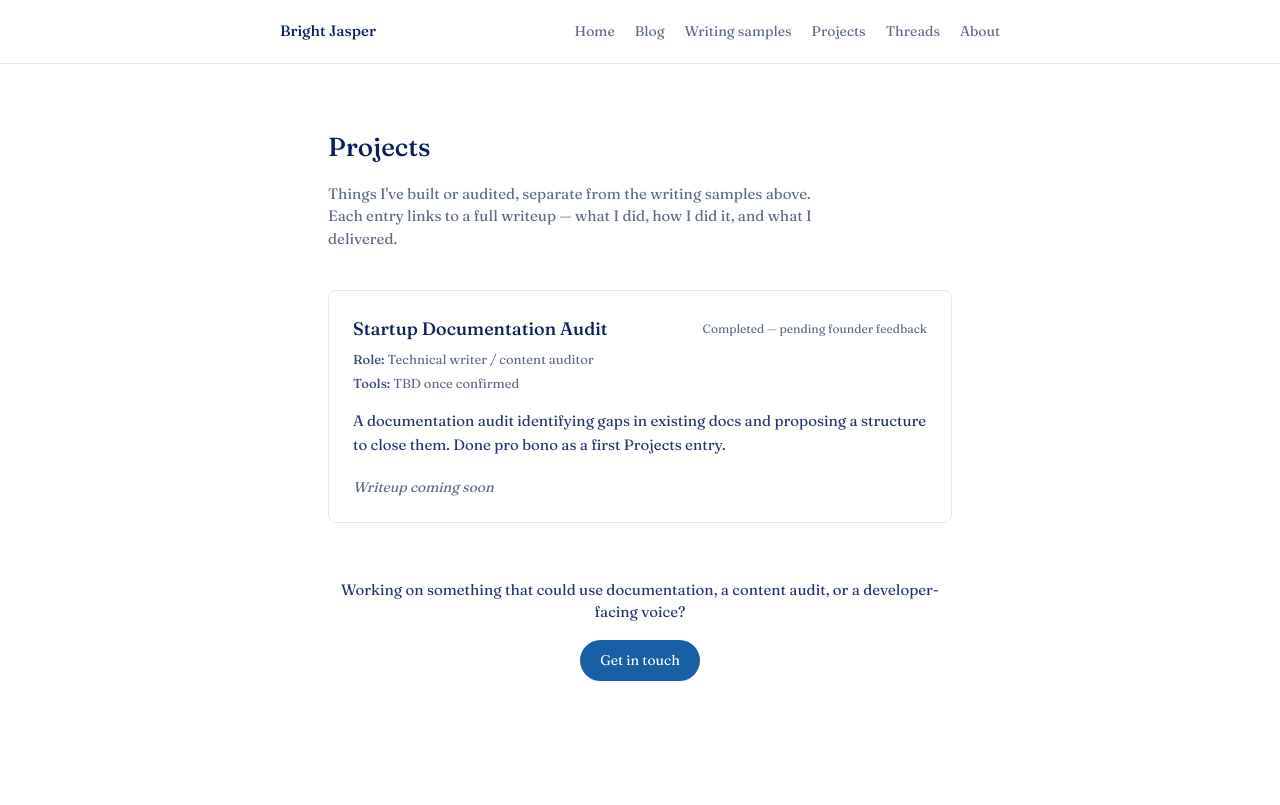
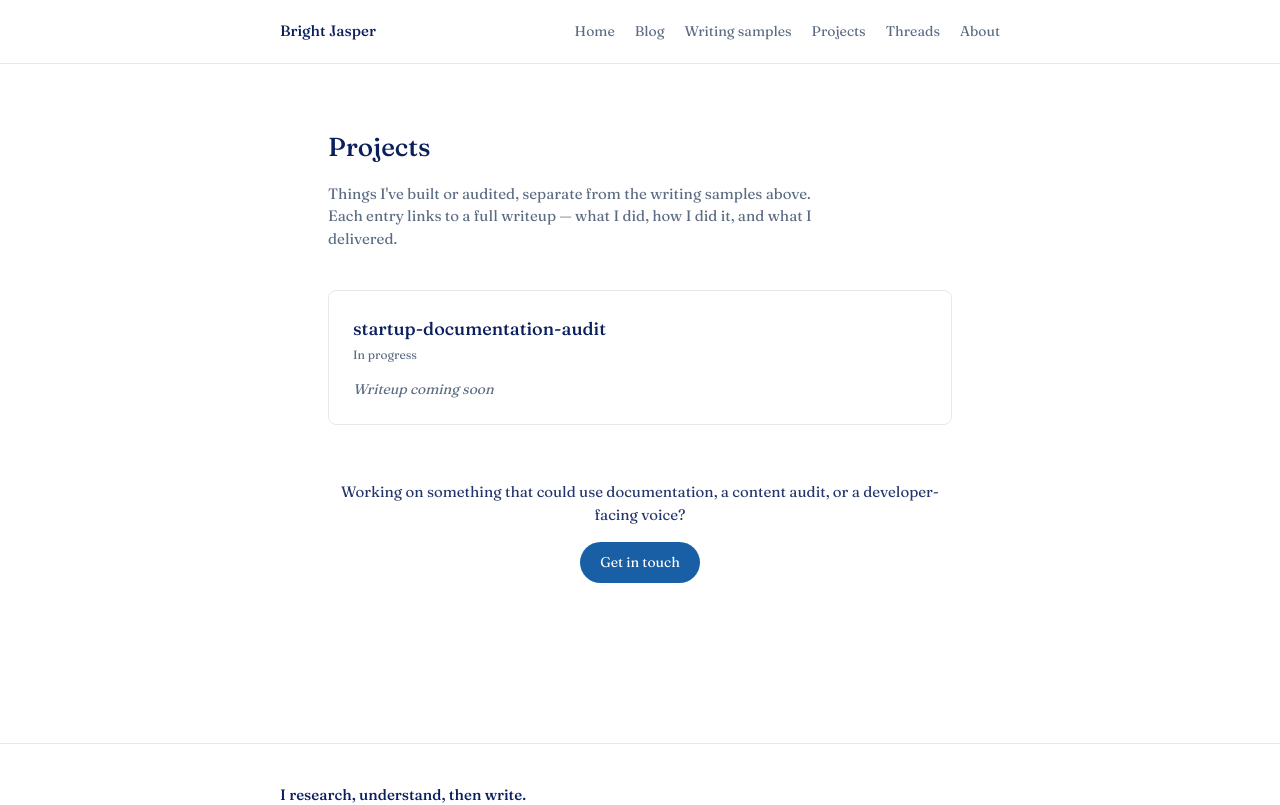
Before and after one commit to Aura-pix/bright-jasper, a Next.js app: page /projects in a window 1280 px wide. Shown: the top 805 px of the page. Built offline with nearby package versions, Linux system fonts and the light colour scheme.

Commit message:
Refactor ProjectsPage component structure
Refactor ProjectsPage to use getAllProjects function and update project properties.

```diff
--- a/app/projects/page.js
+++ b/app/projects/page.js
@@ -1,30 +1,25 @@
-import Link from 'next/link';
+import { getAllProjects } from '@/lib/projects';
 
 export const metadata = {
   title: 'Projects — Bright Jasper',
   description: 'Projects built or audited, separate from the writing samples — what I did, how I did it, and what I delivered.',
 };
 
-const projects = [
-  {
-    name: 'Startup Documentation Audit', // TODO: swap in startup name when public
-    role: 'Technical writer / content auditor',
-    tools: 'TBD once confirmed', // TODO: fill in actual tools used
-    status: 'Completed — pending founder feedback',
-    description:
-      "A documentation audit identifying gaps in existing docs and proposing a structure to close them. Done pro bono as a first Projects entry.", // TODO: swap for your edited copy
-    link: null, // TODO: add writeup link once published
-    linkLabel: 'Read the full writeup',
-  },
-];
+const STATUS_LABELS = {
+  'in-progress': 'In progress',
+  completed: 'Completed',
+  live: 'Live',
+  'on-hold': 'On hold',
+};
 
 export default function ProjectsPage() {
+  const projects = getAllProjects();
+
   return (
     <div className="max-w-2xl mx-auto px-6 py-16">
       <h1 className="text-[26px] font-medium text-ink mb-4">Projects</h1>
 
       <p className="text-[15px] text-muted mb-10 max-w-lg">
-        {/* TODO: swap for your edited intro copy */}
         Things I've built or audited, separate from the writing samples above. Each entry
         links to a full writeup — what I did, how I did it, and what I delivered.
       </p>
@@ -32,24 +27,31 @@ export default function ProjectsPage() {
       <div className="space-y-6">
         {projects.map((project) => (
           <div
-            key={project.name}
+            key={project.slug}
             className="border border-ink/10 rounded-lg p-6 hover:border-accent transition-colors"
           >
-            <div className="flex items-center justify-between gap-3 mb-2">
-              <h2 className="text-[18px] font-medium text-ink">{project.name}</h2>
-              <span className="text-[12px] text-muted whitespace-nowrap">{project.status}</span>
-            </div>
+            <h2 className="text-[18px] font-medium text-ink mb-1">{project.title}</h2>
+            <p className="text-[12px] text-muted mb-3">
+              {STATUS_LABELS[project.status] || project.status}
+              {project.statusNote ? ` — ${project.statusNote}` : ''}
+            </p>
 
+            {project.role && (
               <p className="text-[13px] text-muted mb-1">
                 <span className="font-medium text-ink/80">Role:</span> {project.role}
               </p>
+            )}
+            {project.tools && (
               <p className="text-[13px] text-muted mb-4">
                 <span className="font-medium text-ink/80">Tools:</span> {project.tools}
               </p>
+            )}
 
+            {project.excerpt && (
               <p className="text-[15px] text-ink/90 leading-relaxed mb-4">
-              {project.description}
+                {project.excerpt}
               </p>
+            )}
 
             {project.link ? (
               <a
```
Lines whose indentation alone changed are shown as unchanged.
